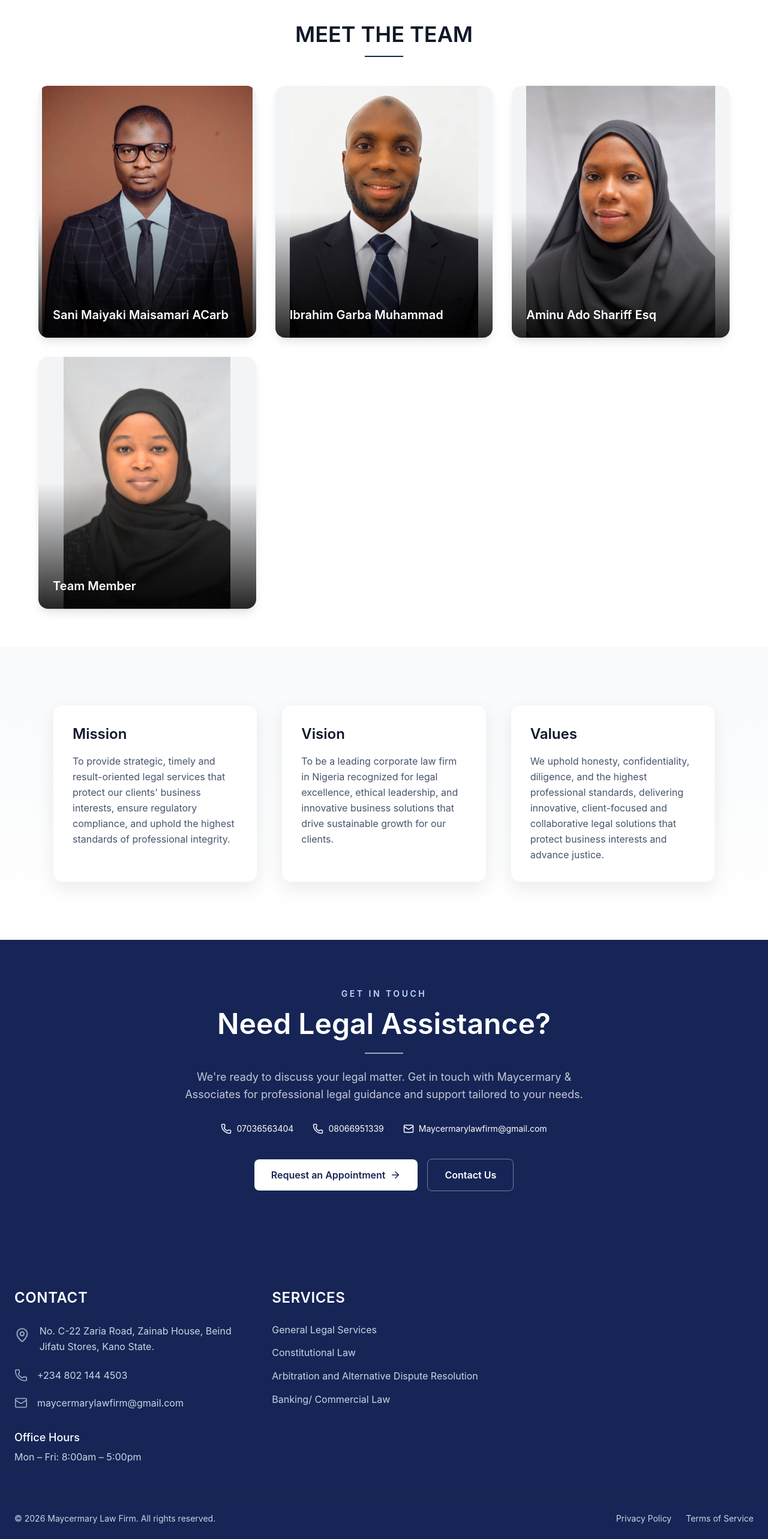
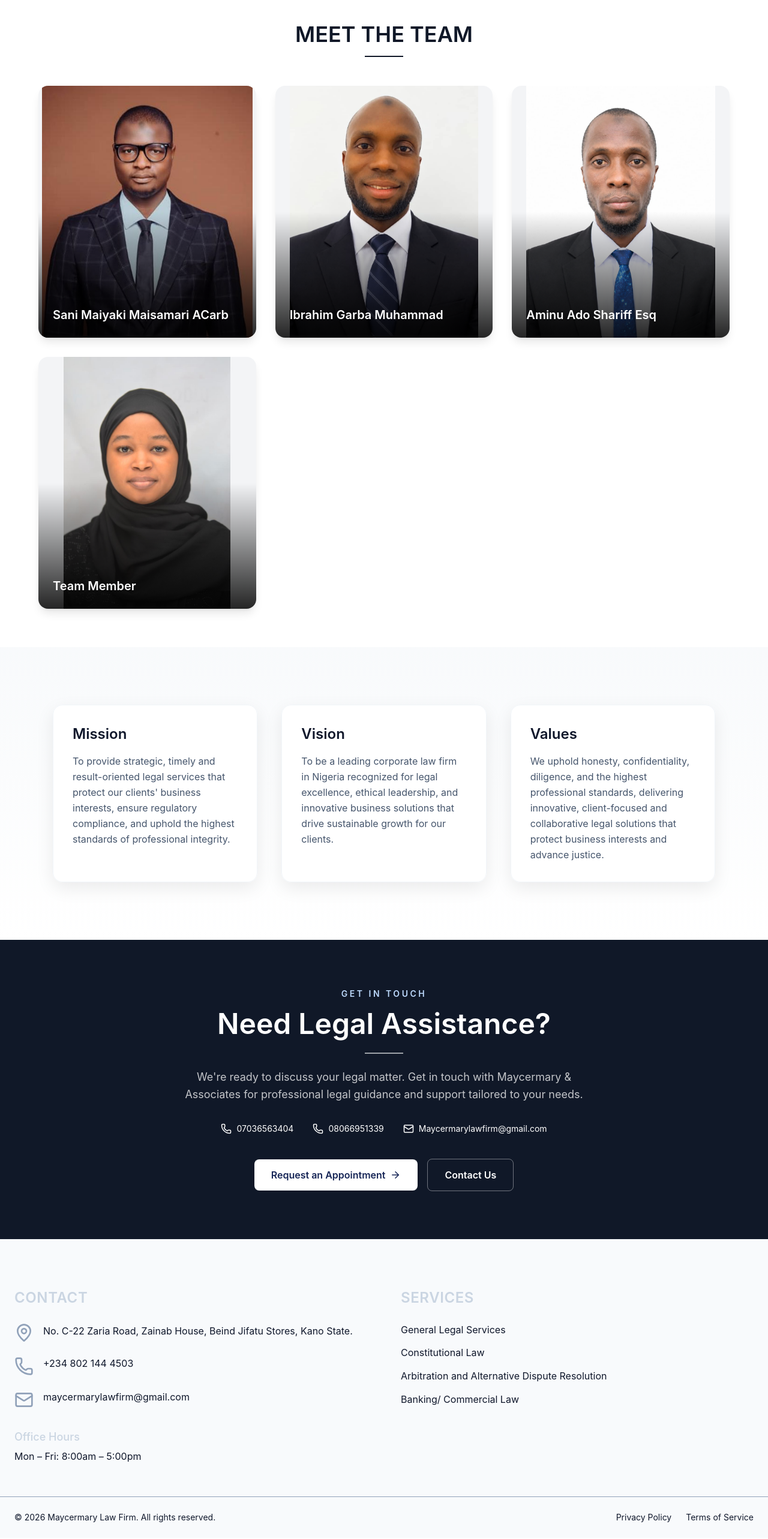
Before and after one commit to khadijahtou/maycermarylawfirm, a React (Vite) app: page / in a window 1280 px wide. Shown: the part 2754-5320 px from the top of the page at 60% size. Built offline with nearby package versions, Linux system fonts and the light colour scheme.

Commit message:
change footer color

```diff
--- a/src/component/contactus.jsx
+++ b/src/component/contactus.jsx
@@ -5,7 +5,7 @@ import { Link } from "react-router-dom";
 
 function ContactCTA() {
   return (
-    <section className="bg-blue-950 text-white py-20 px-6">
+    <section className="bg-gray-900 text-white py-20 px-6">
       <div className="max-w-5xl mx-auto text-center">
         <motion.div
           initial={{ opacity: 0, y: 30 }}
--- a/src/footer.jsx
+++ b/src/footer.jsx
@@ -19,21 +19,21 @@ const fadeUp = {
 
 function Footer() {
   return (
-    <footer className="bg-blue-950 text-slate-300">
-      <div className="max-w-7xl mx-auto px-6 pt-20 pb-14 grid md:grid-cols-3 gap-14">
+    <footer className="bg-slate-50 text-slate-900">
+      <div className="max-w-7xl mx-auto px-6 pt-20 pb-14 grid md:grid-cols-2 gap-14">
         {/* CONTACT */}
         <motion.div
           initial="hidden"
           whileInView="show"
           viewport={{ once: true }}
         >
-          <h3 className="text-white font-semibold tracking-wide text-[20px] md:text-[24px] mb-6">
+          <h3 className="text-slate-300 font-semibold tracking-wide text-[20px] md:text-[24px] mb-6">
             CONTACT
           </h3>
 
           <div className="space-y-6 text-sm">
             <motion.div custom={1} variants={fadeUp} className="flex gap-4">
-              <MapPin className="text-slate-400" size={40} />
+              <MapPin className="text-slate-400" size={32} />
               <span className="md:text-[16px] leading-relaxed">
                 No. C-22 Zaria Road, Zainab House, Beind Jifatu Stores, Kano
                 State.
@@ -41,12 +41,12 @@ function Footer() {
             </motion.div>
 
             <motion.div custom={2} variants={fadeUp} className="flex gap-4">
-              <Phone className="text-slate-400" size={22} />
+              <Phone className="text-slate-400" size={32} />
               <span className="md:text-[16px]">+234 802 144 4503</span>
             </motion.div>
 
             <motion.div custom={3} variants={fadeUp} className="flex gap-4">
-              <Mail className="text-slate-400" size={22} />
+              <Mail className="text-slate-400" size={32} />
               <span className="md:text-[16px]">
                 maycermarylawfirm@gmail.com
               </span>
@@ -93,7 +93,7 @@ function Footer() {
           </div>
 
           <div className="mt-8">
-            <h4 className="text-white text-[16px] md:text-[18px] font-medium mb-2">
+            <h4 className="text-slate-300 text-[16px] md:text-[18px] font-medium mb-2">
               Office Hours
             </h4>
             <p className="text-sm md:text-[16px]">Mon – Fri: 8:00am – 5:00pm</p>
@@ -137,7 +137,7 @@ function Footer() {
           whileInView="show"
           viewport={{ once: true }}
         >
-          <h3 className="text-white font-semibold tracking-wide mb-6 text-[20px] md:text-[24px]">
+          <h3 className="text-slate-300 font-semibold tracking-wide mb-6 text-[20px] md:text-[24px]">
             SERVICES
           </h3>
 
@@ -162,7 +162,7 @@ function Footer() {
       </div>
 
       {/* BOTTOM BAR */}
-      <div className="border-t border-slate-800">
+      <div className="border-t border-slate-400">
         <div className="max-w-7xl mx-auto px-6 py-6 flex flex-col md:flex-row items-center justify-between text-sm">
           <p className="text-center md:text-left">
             © {new Date().getFullYear()} Maycermary Law Firm. All rights
--- a/src/pages/process.jsx
+++ b/src/pages/process.jsx
@@ -47,7 +47,7 @@ function Process() {
             >
               {/* Animated bottom overlay */}
               <div
-                className="absolute inset-x-0 bottom-0 h-0 bg-blue-950
+                className="absolute inset-x-0 bottom-0 h-0 bg-gray-900
                 transition-all duration-500 ease-in-out group-hover:h-full"
               />
 
--- a/src/pages/team.jsx
+++ b/src/pages/team.jsx
@@ -2,8 +2,8 @@ import React, { useState } from "react";
 import { motion } from "framer-motion";
 
 import amina from "../assets/amina.jpeg";
+import aminu from "../assets/aminu.jpeg";
 import maje from "../assets/maje.jpeg";
-import mama from "../assets/mama.jpeg";
 import maisamari from "../assets/maisamari.jpeg";
 
 const fadeUp = {
@@ -35,10 +35,10 @@ const teamMembers = [
   },
 
   {
-    img: mama,
+    img: aminu,
     name: "Aminu Ado Shariff Esq",
     role: "Legal Associate",
-    text: "Aminu Ado Shariff Esq is a member of the Maycermary & Associates team, contributing his professional experience and expertise to the firm's operations.",
+    text: "Aminu Ado Sharif is a distinguished Nigerian Solicitor and Advocate, called to the Nigerian Bar in 2018 and an alumnus of Bayero University, Kano. He holds an LL.M. and is currently pursuing a Ph.D. His practice combines conventional common law, Islamic jurisprudence, and cross-border commercial advisory, with experience in high-stakes litigation, corporate and commercial law, arbitration, alternative dispute resolution, estate planning, Islamic law, Islamic banking and finance, and Sharia compliance and audit. Qualified to appear before both conventional and Sharia courts, Aminu is fluent in English and Arabic. He advises corporate, institutional, and private clients on complex, multi-jurisdictional matters, providing tailored and nuanced solutions.",
   },
 
   {
@@ -66,7 +66,7 @@ function Team() {
             MEET THE TEAM
           </h3>
 
-          <div className="w-16 h-0.5 bg-blue-950 mx-auto mt-4" />
+          <div className="w-16 h-0.5 bg-gray-900 mx-auto mt-4" />
         </motion.div>
       </motion.div>
 
@@ -129,7 +129,7 @@ function Team() {
 
                 {/* ================= BACK ================= */}
                 <div
-                  className="absolute inset-0 rounded-2xl overflow-hidden shadow-lg bg-blue-950 text-white p-7"
+                  className="absolute inset-0 rounded-2xl overflow-hidden shadow-lg bg-gray-900 text-white p-7"
                   style={{
                     backfaceVisibility: "hidden",
                     transform: "rotateY(180deg)",
```
Also changed, not shown: src/assets/aminu.jpeg (added).
